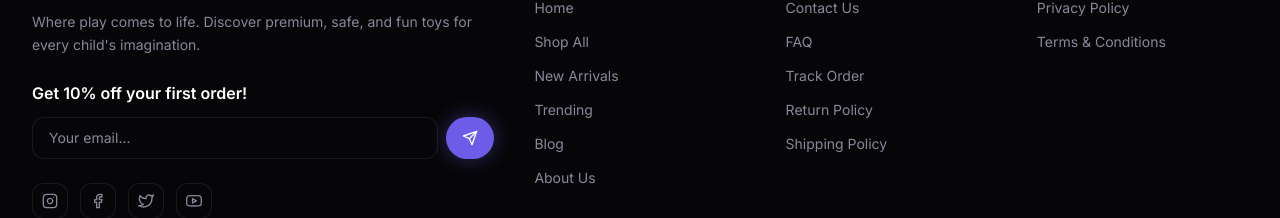
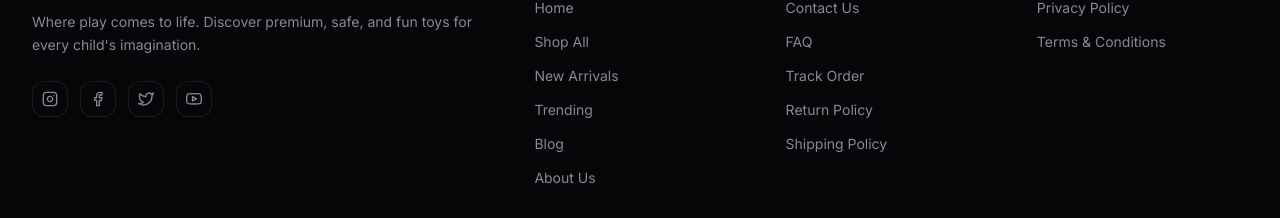
Before and after one commit to athulblanha-ux/dzone-gadget, a React (Vite) app in the folder client/: page / in a window 1280 px wide. Shown: the part 1659-1877 px from the top of the page. Built offline with nearby package versions, Linux system fonts and the light colour scheme; no server answers.

Commit message:
Remove newsletter signup section from footer

```diff
--- a/client/src/components/layout/Footer.jsx
+++ b/client/src/components/layout/Footer.jsx
@@ -1,28 +1,7 @@
 import { Link } from 'react-router-dom';
-import { useState } from 'react';
-import { FiInstagram, FiFacebook, FiTwitter, FiYoutube, FiMail, FiPhone, FiMapPin, FiSend } from 'react-icons/fi';
-import api from '../../lib/api';
-import toast from 'react-hot-toast';
+import { FiInstagram, FiFacebook, FiTwitter, FiYoutube, FiMail, FiPhone, FiMapPin } from 'react-icons/fi';
 
 export default function Footer() {
-  const [email, setEmail] = useState('');
-  const [subscribing, setSubscribing] = useState(false);
-
-  const handleSubscribe = async (e) => {
-    e.preventDefault();
-    if (!email) return;
-    setSubscribing(true);
-    try {
-      await api.post('/newsletters/subscribe', { email, source: 'footer' });
-      toast.success('Subscribed! Check your inbox for 10% off.');
-      setEmail('');
-    } catch (err) {
-      toast.error(err.response?.data?.message || 'Subscription failed.');
-    } finally {
-      setSubscribing(false);
-    }
-  };
-
   const links = {
     'Quick Links': [
       { label: 'Home', to: '/' },
@@ -58,25 +37,6 @@ export default function Footer() {
             <p className="text-dark-muted text-sm leading-relaxed mb-6">
               Where play comes to life. Discover premium, safe, and fun toys for every child's imagination.
             </p>
-
-            {/* Newsletter */}
-            <p className="text-dark-text font-semibold mb-3">Get 10% off your first order!</p>
-            <form onSubmit={handleSubscribe} className="flex gap-2">
-              <input
-                type="email"
-                value={email}
-                onChange={(e) => setEmail(e.target.value)}
-                placeholder="Your email..."
-                className="flex-1 px-4 py-2.5 rounded-xl bg-dark-bg border border-dark-border text-dark-text placeholder-dark-muted text-sm focus:outline-none focus:ring-2 focus:ring-primary-400"
-              />
-              <button
-                type="submit"
-                disabled={subscribing}
-                className="btn-primary py-2.5 px-4"
-              >
-                {subscribing ? '...' : <FiSend size={16} />}
-              </button>
-            </form>
 
             {/* Social */}
             <div className="flex gap-3 mt-6">
```
